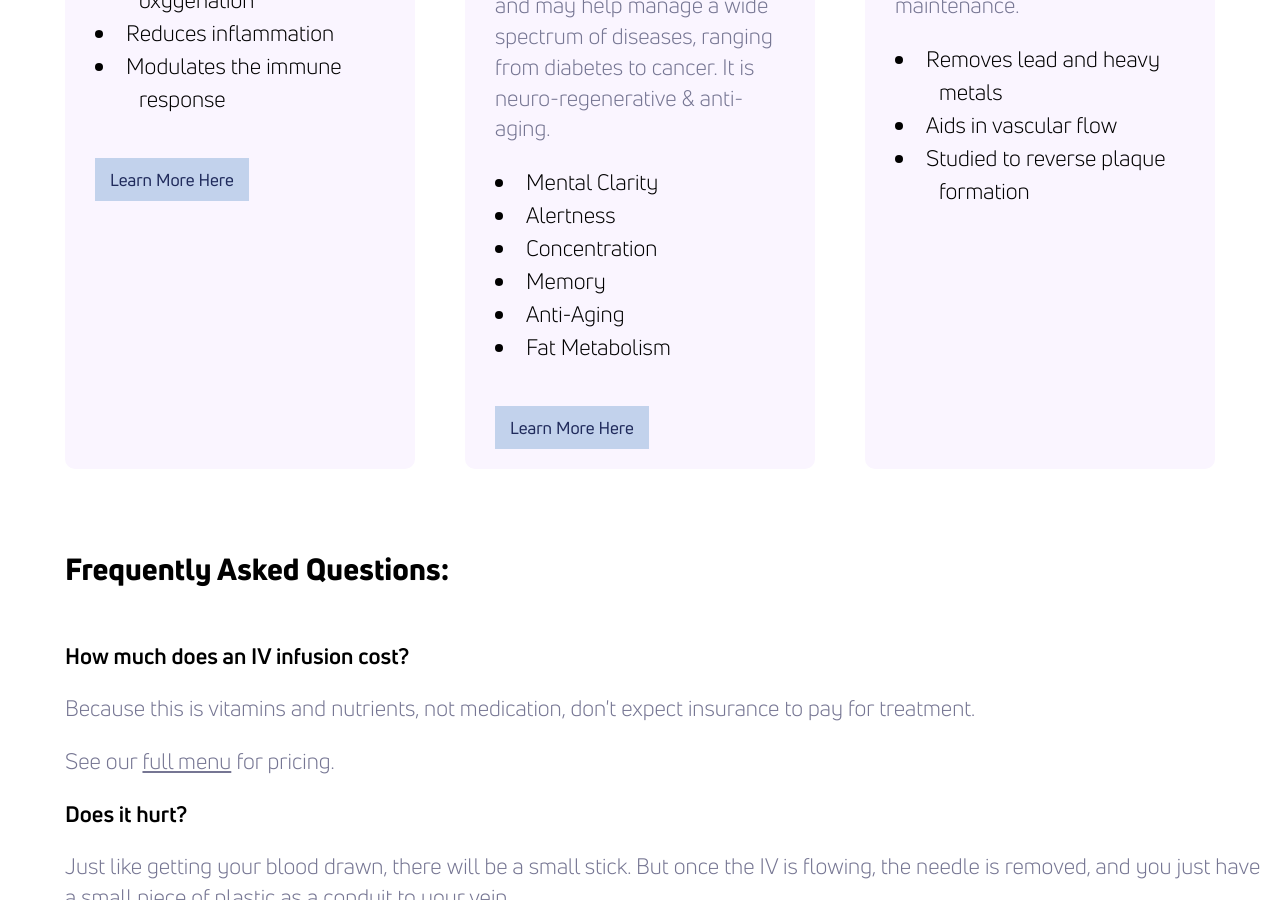
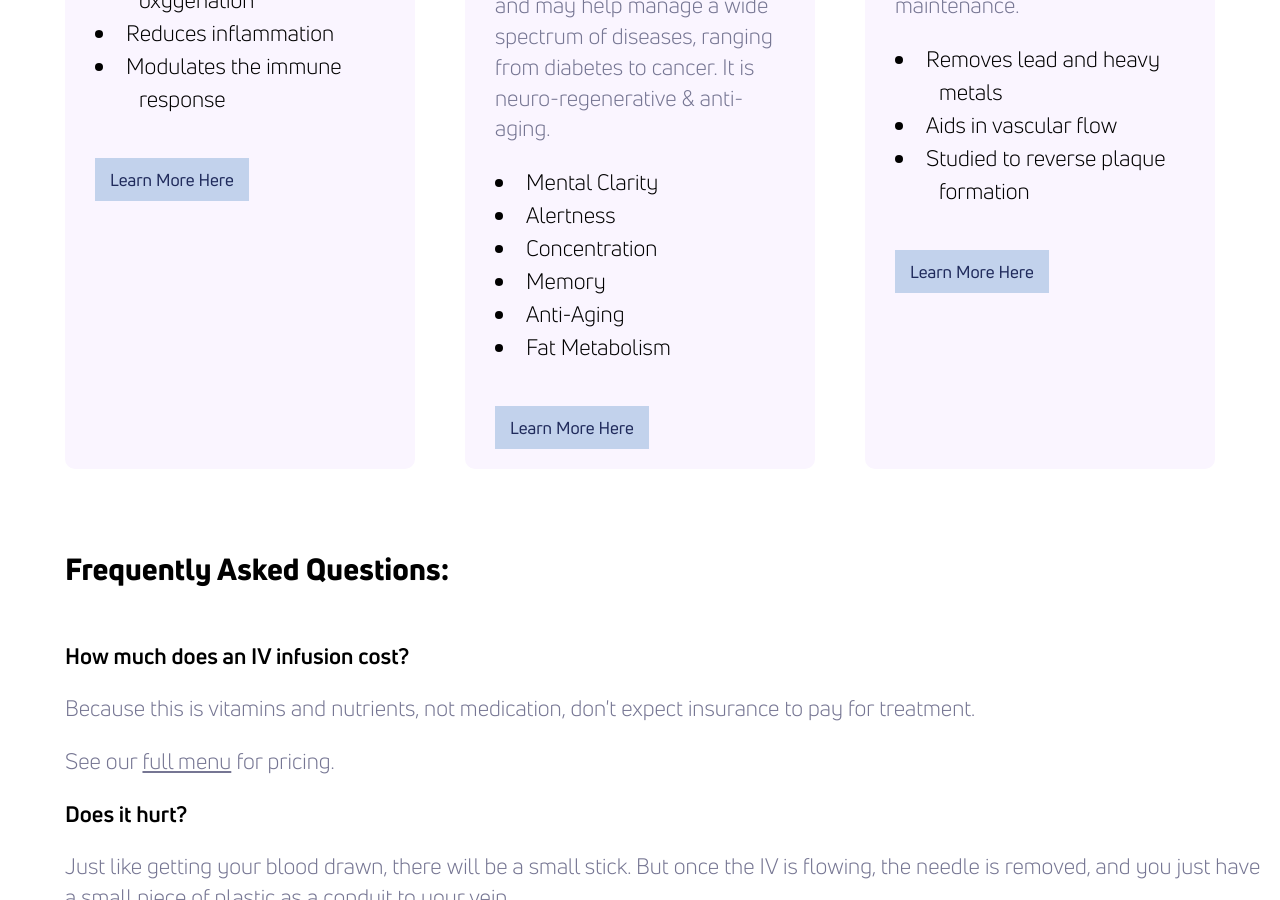
Before and after one commit to theneverwoods/gerstenberg.clinic, a Jekyll site: the page built from services/iv.html, in a window 1280 px wide and 900 px high, scrolled down 2510 px. Built offline with Jekyll 4.4.1, drawn with Linux system fonts in a browser that asks for light colours.

Commit message:
Update iv.html

```diff
--- a/services/iv.html
+++ b/services/iv.html
@@ -71,6 +71,7 @@ keywords: "IV Solutions, IV infusion, ozone UBI, chelation, NAD, Gerstenberg, Ge
             <li>Aids in vascular flow</li>
             <li>Studied to reverse plaque formation</li>
         </ul>
+          <a href="https://us18.campaign-archive.com/?u=3bdf416b29288fcc89abfd51c&id=99ed99bfc5" target="_blank" class="btn">Learn More Here</a>
 	</div>
 </div>
 
```
